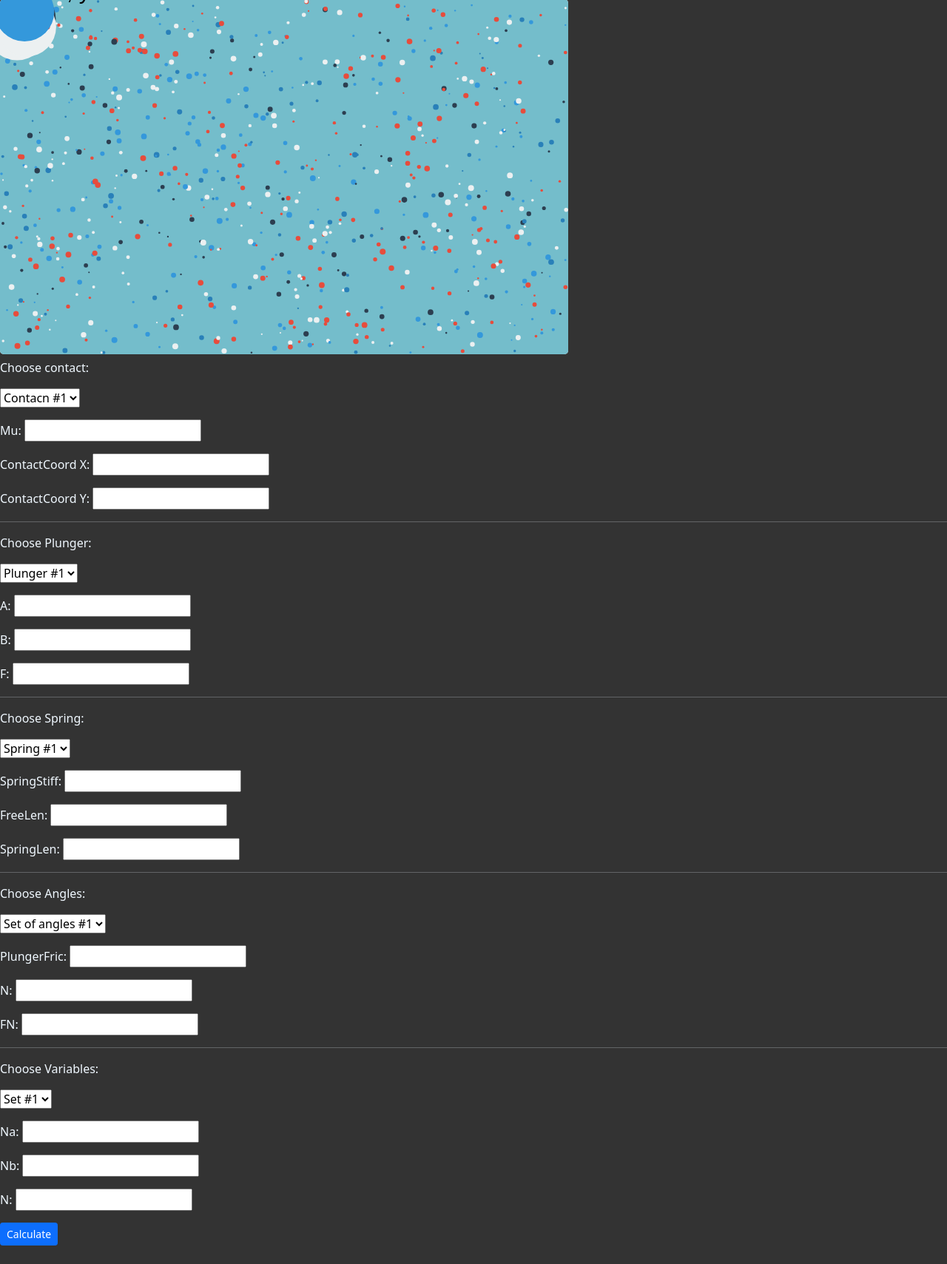
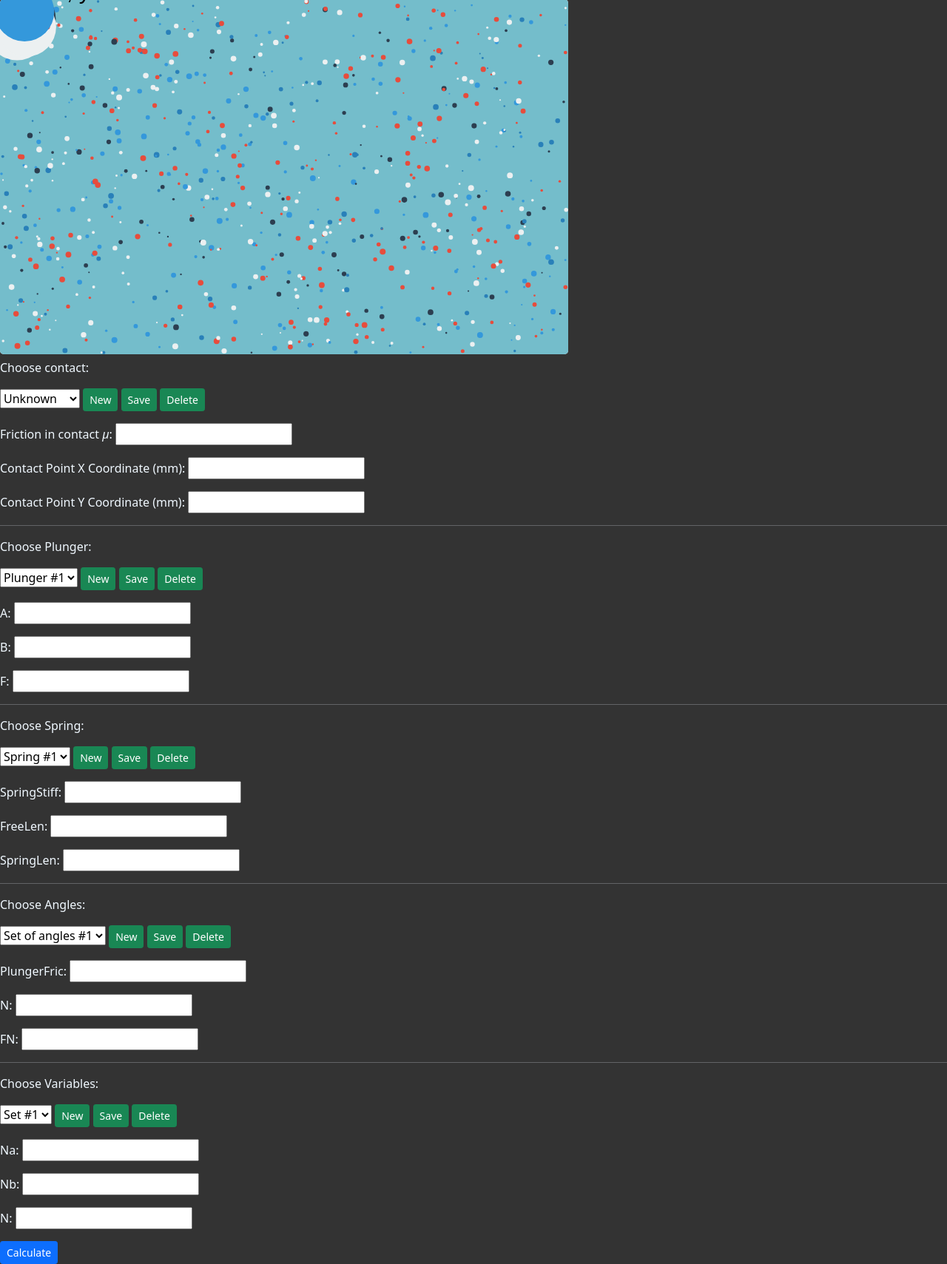
Before and after one commit to Dmytro-kur/ForceCalc, a Django app: a page that uses ForceApp/force/templates/force/calculation.html in a window 1280 px wide. Shown: the part 171-1880 px from the top of the page at 74% size. Before the commit the page ends 1855 px from the top, so only its background shows below. Run offline with Django 3.2, Linux system fonts and the light colour scheme; a user stored in the database is signed in; data comes from the database, SQL or seed files in the repository; both versions use the stored data as it was after the commit.

Commit message:
Before editing

```diff
--- a/ForceApp/force/static/force/calculation.js
+++ b/ForceApp/force/static/force/calculation.js
@@ -1,5 +1,29 @@
 
 document.addEventListener('DOMContentLoaded', function() {
+
+    if (document.querySelector("#contacts")) {
+        document.querySelector("#contacts").addEventListener('change', (event) => {
+            const val = event.target.value
+            const path = window.location.pathname.slice(13)
+            console.log(val)
+            console.log()
+            fetch(`/contact/${val}?project=${path}`)
+            .then(response => response.json())
+            .then(result => {
+                console.log(result.contact)
+            })
+        })
+    }
+
+
+
+
+
+
+
+
+
+
 
     const canvas = document.getElementById('canvas')
     const ctx = canvas.getContext('2d');
--- a/ForceApp/force/static/force/filter.js
+++ b/ForceApp/force/static/force/filter.js
@@ -98,4 +98,6 @@ document.addEventListener('DOMContentLoaded', () => {
             })
         })
     }
+
+
 })
--- a/ForceApp/force/templates/force/calculation.html
+++ b/ForceApp/force/templates/force/calculation.html
@@ -10,14 +10,29 @@
 
     {% if Contacts %}
         <p><label for="contacts">Choose contact:</label></p>
-        <select name="contacts" id="contacts">
+        <p><select name="contacts" id="contacts">
+            <option value="unknown" selected>Unknown</option>
             {% for contact in Contacts %}
                 <option value="{{ contact.contact_key }}">{{ contact.contact_key }}</option>
             {% endfor %}
         </select>
+        <button class="btn btn-success btn-sm">New</button>
+        <button class="btn btn-success btn-sm">Save</button>
+        <button class="btn btn-success btn-sm">Delete</button></p>
+        <p>
+            <label for id="id_mu">Friction in contact <span style="font-style: italic;">&mu;</span>:</label>
+            <input type="number" name="mu" step="any" required id="id_mu">
+        </p>
+        <p>
+            <label for id="id_contactCoord_X">Contact Point X Coordinate (mm):</label>
+            <input type="number" name="contactCoord_X" step="any" required id="id_contactCoord_X">
+        </p>
+        <p>
+            <label for id="id_contactCoord_Y">Contact Point Y Coordinate (mm):</label>
+            <input type="number" name="contactCoord_Y" step="any" required id="id_contactCoord_Y">
+        </p>
+
     {% endif %}
-
-    <p>{{ ContactForm.as_p }}</p>
 
     <hr style="color:aliceblue;">
 
@@ -28,6 +43,9 @@
                 <option value="{{ plunger.plunger_key }}">{{ plunger.plunger_key }}</option>
             {% endfor %}
         </select>
+        <button class="btn btn-success btn-sm">New</button>
+        <button class="btn btn-success btn-sm">Save</button>
+        <button class="btn btn-success btn-sm">Delete</button>
     {% endif %}
 
     <p>{{ PlungerForm.as_p }}</p>
@@ -39,6 +57,9 @@
                 <option value="{{ spring.spring_key }}">{{ spring.spring_key }}</option>
             {% endfor %}
         </select>
+        <button class="btn btn-success btn-sm">New</button>
+        <button class="btn btn-success btn-sm">Save</button>
+        <button class="btn btn-success btn-sm">Delete</button>
     {% endif %}
 
     <p>{{ SpringForm.as_p }}</p>
@@ -50,6 +71,9 @@
                 <option value="{{ angles.angles_key }}">{{ angles.angles_key }}</option>
             {% endfor %}
         </select>
+        <button class="btn btn-success btn-sm">New</button>
+        <button class="btn btn-success btn-sm">Save</button>
+        <button class="btn btn-success btn-sm">Delete</button>
     {% endif %}
 
     <p>{{ AnglesForm.as_p }}</p>
@@ -61,6 +85,9 @@
                 <option value="{{ variables.variables_key }}">{{ variables.variables_key }}</option>
             {% endfor %}
         </select>
+        <button class="btn btn-success btn-sm">New</button>
+        <button class="btn btn-success btn-sm">Save</button>
+        <button class="btn btn-success btn-sm">Delete</button>
     {% endif %}
 
     <p>{{ VariablesForm.as_p }}</p>
--- a/ForceApp/force/urls.py
+++ b/ForceApp/force/urls.py
@@ -11,6 +11,8 @@ urlpatterns = [
 
     # API Routes
     path("projects/<str:query>", views.projects, name="projects"),
-    path("new_project", views.new_project, name="new_project")
+    path("new_project", views.new_project, name="new_project"),
+    path("contact/<str:value>", views.contact, name="contact"),
+
 
 ]
--- a/ForceApp/force/views.py
+++ b/ForceApp/force/views.py
@@ -43,33 +43,6 @@ class VariablesForm(ModelForm):
     class Meta:
         model = Variables
         fields = ['Na','Nb', 'N']
-
-# class SelectForm(forms.Form):
-
-#     YEAR_IN_SCHOOL_CHOICES = [
-#         ('FR', 'Freshman'),
-#         ('SO', 'Sophomore'),
-#         ('JR', 'Junior'),
-#         ('SR', 'Senior'),
-#         ('GR', 'Graduate'),
-#     ]
-#     select_project = forms.ChoiceField(choices=YEAR_IN_SCHOOL_CHOICES)
-    #     required=False, initial='Your name',
-    # help_text='A valid email address, please.', disabled=True)
-
-# default_data = {'name': 'Your name', 'url': 'http://'}
-# f = CommentForm(default_data, auto_id=False)
-# f = forms.Char Field(required=False)
-# f.clean('foo')
-# print(f.as_ul()))
-# print(f.as_table())
-# print(f.as_p())
-# name = forms.CharField(error_messages={'required': 'Please enter your name'})
-# name.clean('')
-# Traceback (most recent call last):
-#   ...
-# ValidationError: ['Please enter your name']
-
 
 def index(request):
     return render(request, 'force/index.html', {
@@ -237,3 +210,14 @@ def calculation(request, project):
 
     if request.method == "POST":
         pass
+
+@login_required
+def contact(request, value):
+
+    if request.method == "GET":
+
+        print("THIS IS A REQUEST:",request.GET['project'])
+        # project_inst = Project.objects.get(project_number=request.GET.get("project"))
+        # contact = project_inst.contacts.get(contact_key=value)
+
+        return JsonResponse({"contact": 1}, status=201)
```
Also changed, not shown: ForceApp/db.sqlite3.
